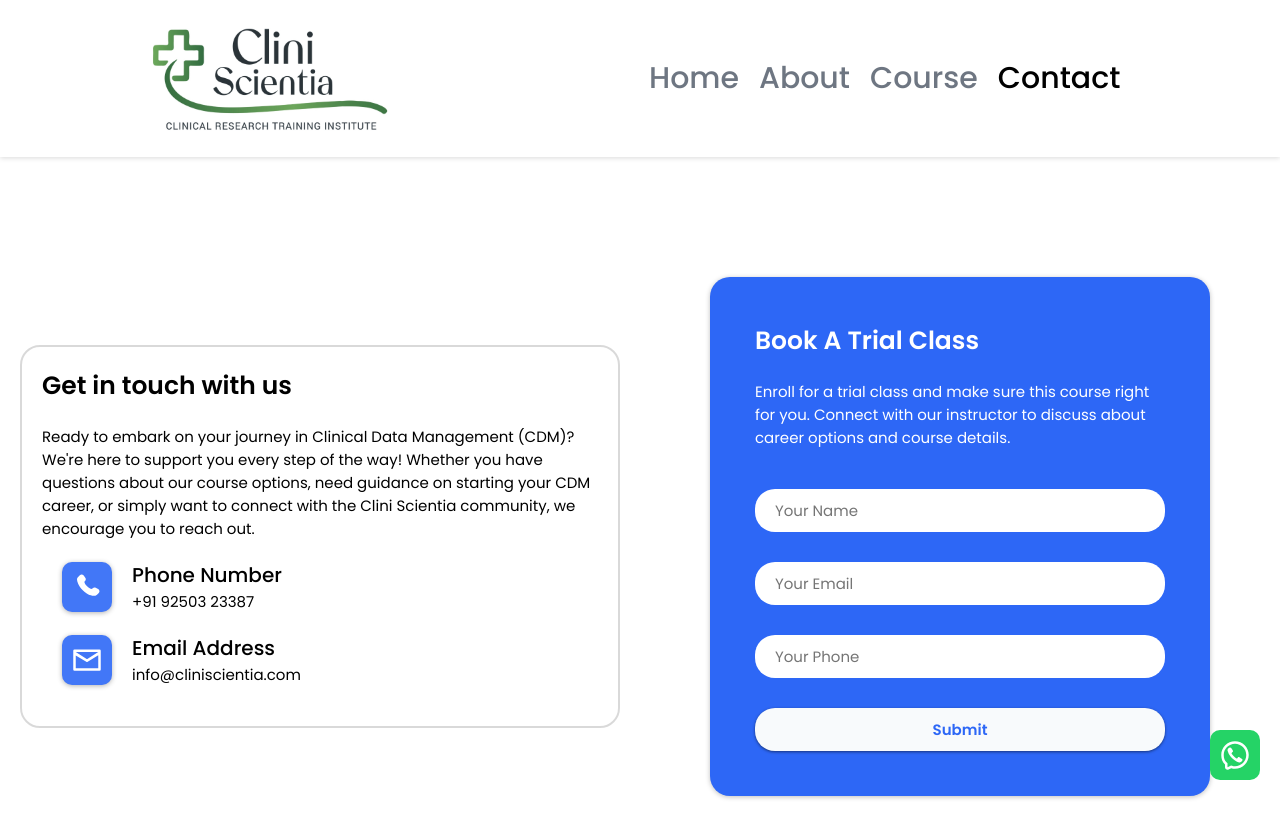
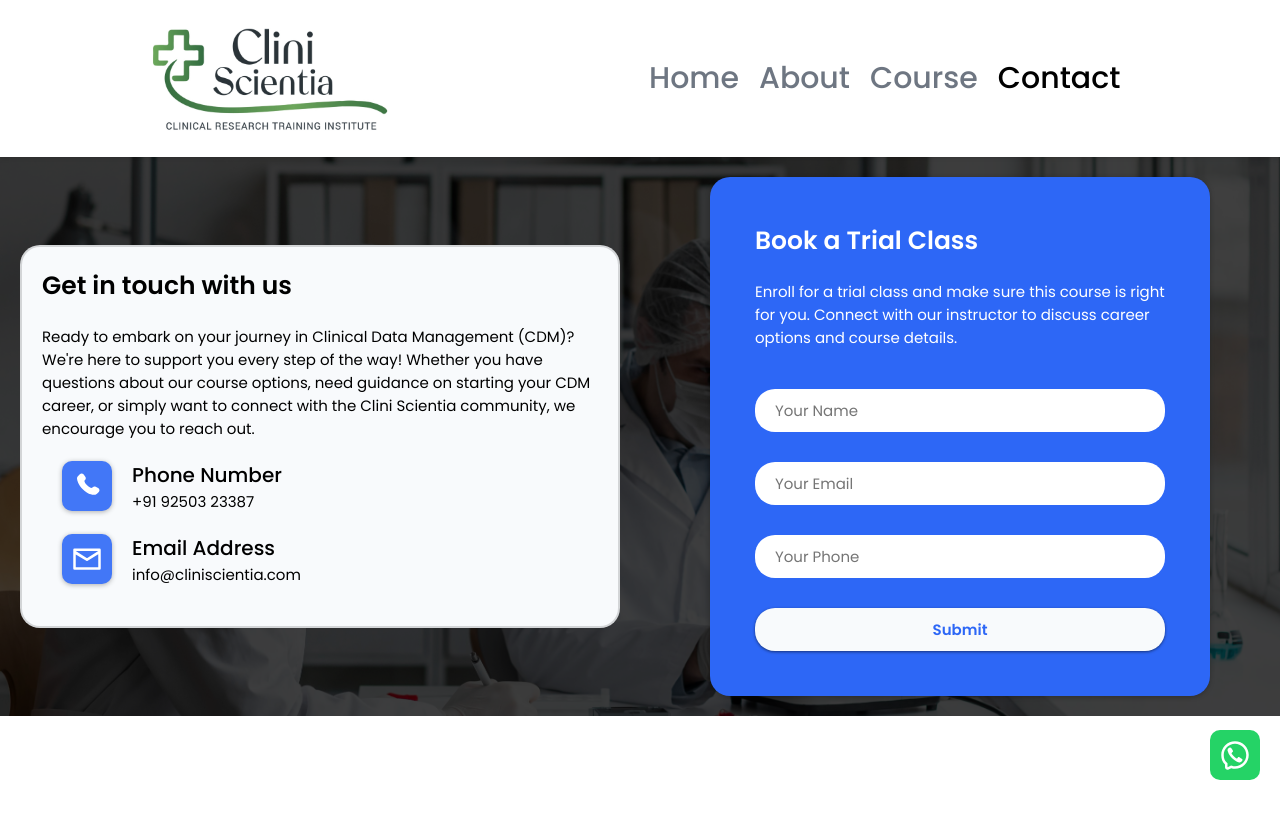
Before and after one commit to ishanlearnsprog/cliniscientia, a React (Vite) app: page /contact in a window 1280 px wide. Shown: the top 838 px of the page. After the commit the page ends 800 px from the top, so only its background shows below. Built offline with nearby package versions, Linux system fonts and the light colour scheme.

Commit message:
finishing-touches-2

```diff
--- a/src/components/placement/Placement.jsx
+++ b/src/components/placement/Placement.jsx
@@ -3,7 +3,7 @@ import './Placement.css'
 export default function Placement() {
     return (
         <section className="placement-box">
-            <h1 className="poppins-bold">Get placed at leading CRO, KPO and Pharma companies</h1>
+            <h1 className="poppins-bold">Launch your career with leading CROs, KPOs, and Pharmaceutical companies</h1>
             <div className="placement-scroll-box poppins-bold">
                 <div className="placement-items-wrapper">
                     <div className="placement-item">IQVIA</div>
@@ -19,7 +19,7 @@ export default function Placement() {
                     <div className="placement-item">ICON</div>
                     <div className="placement-item">TCS</div>
                     <div className="placement-item">ACCENTURE</div>
-                    <div className="placement-item">CONGNIZANT</div>
+                    <div className="placement-item">COGNIZANT</div>
                     <div className="placement-item">IBM</div>
                </div>
                <div aria-hidden="true" className="placement-items-wrapper">
@@ -36,7 +36,7 @@ export default function Placement() {
                     <div className="placement-item">ICON</div>
                     <div className="placement-item">TCS</div>
                     <div className="placement-item">ACCENTURE</div>
-                    <div className="placement-item">CONGNIZANT</div>
+                    <div className="placement-item">COGNIZANT</div>
                     <div className="placement-item">IBM</div>
                </div>
             </div>
--- a/src/routes/contact/Contact.css
+++ b/src/routes/contact/Contact.css
@@ -1,3 +1,18 @@
+.contact-wrapper {
+    position: relative;
+}
+
+.contact-wrapper img {
+    position: absolute;
+    top: 0;
+    left: 0;
+    width: 100%;
+    height: 100%;
+    z-index: -1;
+    object-fit: cover;
+    filter: brightness(25%);
+}
+
 .contact-form-box {
     background-color: var(--blue-primary);
     color: white;
@@ -105,6 +120,8 @@
 }
 
 .contact-details-wrapper {
+    background-color: var(--text-white);
+    color: var(--text-black);
     border-radius: 2rem;
     max-width: 450px;
     margin: auto;
@@ -163,7 +180,6 @@
     }
 
     .contact-wrapper {
-        height: 95vh;
         display: flex;
         flex-direction: row-reverse;
         justify-content: space-around;
--- a/src/routes/contact/Contact.jsx
+++ b/src/routes/contact/Contact.jsx
@@ -2,6 +2,7 @@ import { useState } from 'react'
 import { ToastContainer, toast } from 'react-toastify';
 import 'react-toastify/dist/ReactToastify.css';
 
+import courseCDM from '../../assets/images/courseCDM.jpg'
 import Call from '../../components/svg/Call.jsx'
 import Mail from '../../components/svg/Mail.jsx'
 import './Contact.css'
@@ -39,10 +40,11 @@ export default function Contact() {
 
     return (
         <div className="contact-wrapper">
+            <img src={ courseCDM } />
             <section className="contact-form-box">
                 <div className="trial-class-form">
-                    <h1 className="poppins-bold">Book A Trial Class</h1>
-                    <p className="poppins-reg">Enroll for a trial class and make sure this course right for you. Connect with our instructor to discuss about career options and course details.</p>
+                    <h1 className="poppins-bold">Book a Trial Class</h1>
+                    <p className="poppins-reg">Enroll for a trial class and make sure this course is right for you. Connect with our instructor to discuss career options and course details.</p>
                     <form onSubmit={ handleSubmit }>
                         <div className="form-input-box">
                             <input
--- a/src/routes/course/Course.css
+++ b/src/routes/course/Course.css
@@ -110,6 +110,7 @@
 
 .module-body-box p {
     font-size: 1.5rem;
+    maring: 1rem 0;
 }
 
 .module-body-box li {
--- a/src/routes/home/Home.jsx
+++ b/src/routes/home/Home.jsx
@@ -38,14 +38,14 @@ export default function Home() {
                         <Certified />
                         <div className="services-card-content">
                             <h2 className="poppins-bold">ISO 9001: 2015 Certfied</h2>
-                            <p className="poppins-reg">Learn from experienced prossionals in a certified training program.</p>
+                            <p className="poppins-reg">Learn from experienced professionals in a certified training program.</p>
                         </div>
                     </div>
                     <div className="services-card">
                         <Syllabus />
                         <div className="services-card-content">
                             <h2 className="poppins-bold">Comprehensive Material</h2>
-                            <p className="poppins-reg">Equips the learner with the essential skills needed for a successful carrer.</p>
+                            <p className="poppins-reg">Equips the learner with the essential skills needed for a successful career.</p>
                         </div>
                     </div>
                     <div className="services-card">
@@ -66,15 +66,15 @@ export default function Home() {
             </section>
             <section className="course-box">
                 <img src={ courseCDM } />
-                <h1 className="poppins-bold">Take a deep dive in the world of Clinical Research with our course</h1>
+                <h1 className="poppins-bold">Take a deep dive into the world of clinical research with our course</h1>
                 <div className="course-content">
                     <p className="poppins-reg">Clini Scientia's</p>
                     <h1 className="poppins-bold">Clinical Data Management</h1>
                     <ul className="poppins-reg">
-                        <li>Suitable for both beginner and advanced learners.</li>
-                        <li>Comprehensive syllabus that covers data maniplulation & analysis, project lifecycle & interview preparation material.</li>
-                        <li>Hands-on training to match industry standards.</li>
-                        <li>Completion certficate provided after course completion.</li>
+                        <li>Designed for both beginners and advanced learners</li>
+                        <li>Covers data manipulation & analysis, project lifecycle, and interview preparation</li>
+                        <li>Hands-on training aligned with industry standards</li>
+                        <li>Certificate awarded upon successful course completion</li>
                     </ul>
                     <div className="section-btn-box">
                         <Link to={ '/course' } className="btn btn-primary-white poppins-bold">Course Details</Link>
@@ -103,7 +103,7 @@ export default function Home() {
                     </div>
                 </div>
             </section>
-            <EndContact title={ 'Join 100+ students already learning with Clini Scientia' } subtitle={ 'We at Clini Scientia aim to equip you with the neccesary skills to build a successful career in Clinical Research.' }/>
+            <EndContact title={ 'Join 100+ students already learning with Clini Scientia' } subtitle={ 'We at Clini Scientia aim to equip you with the necessary skills to build a successful career in Clinical Research.' }/>
         </Fragment>
     )
 }
```
Also changed, not shown: src/routes/about/About.jsx (+4 -7 lines), src/routes/course/Course.jsx (+14 -15 lines).
